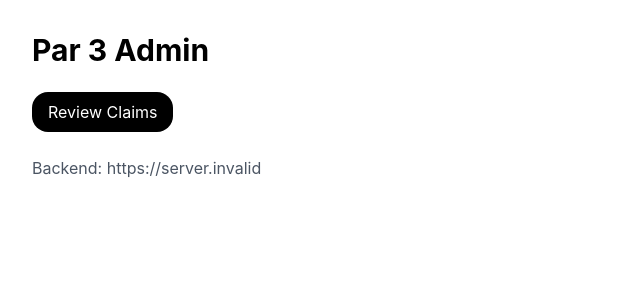
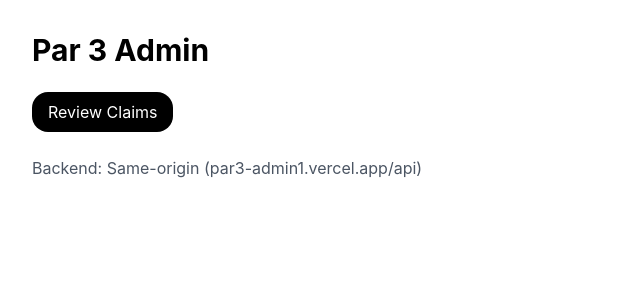
Before and after one commit to devbooth1-ui/par3-admin1, a Next.js app: page / in a window 1280 px wide. Shown: the top 300 px of the page, without its empty margins (0-640 px from the left). Built offline with nearby package versions, Linux system fonts and the light colour scheme; no server answers.

Commit message:
fix: update dashboard to show correct backend info

```diff
--- a/pages/index.tsx
+++ b/pages/index.tsx
@@ -15,7 +15,7 @@ export default function Home() {
       </div>
 
       <p className="text-gray-600">
-        Backend: {process.env.NEXT_PUBLIC_API_URL || "not set"}
+        Backend: Same-origin (par3-admin1.vercel.app/api)
       </p>
     </main>
   );
```
